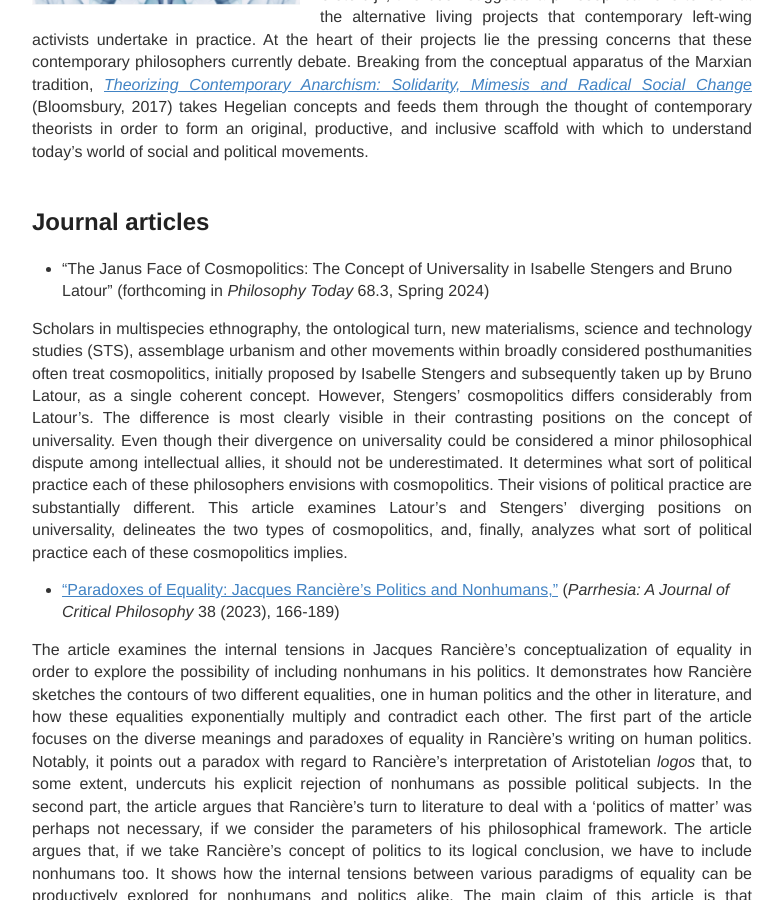
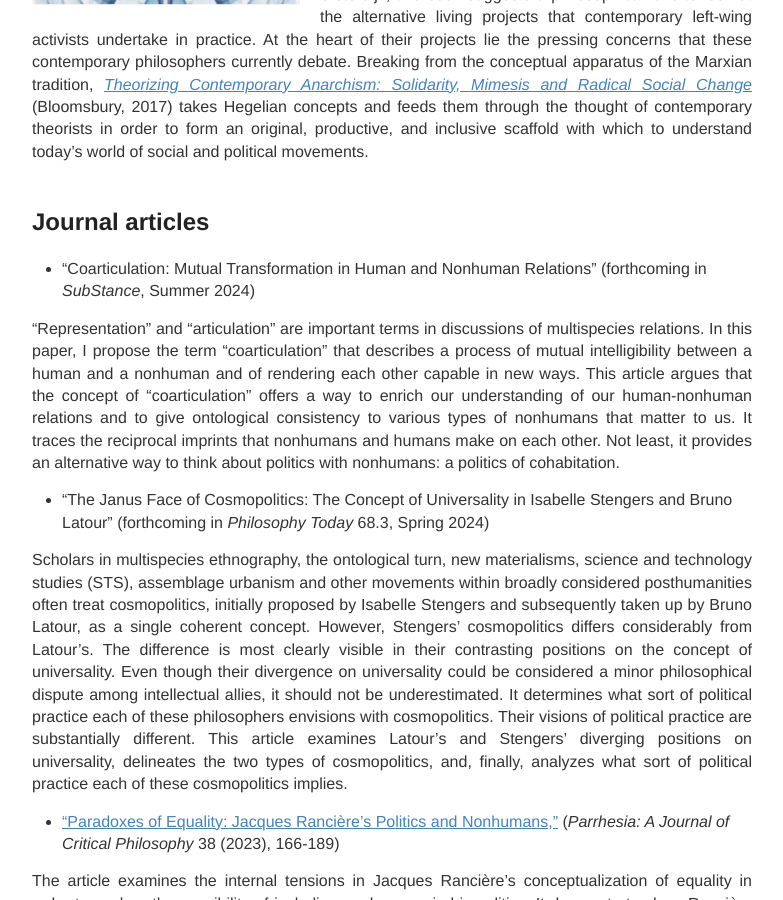
Before and after one commit to IJanicka/IJanicka.github.io, a Jekyll site: the page built from publications.md, in a window 1280 px wide and 900 px high, scrolled down 859 px. Shown: the whole window, without its empty margins (248-1031 px from the left). Built offline with Jekyll 4.4.1, drawn with Linux system fonts in a browser that asks for light colours.

Commit message:
Update publications.md

```diff
--- a/publications.md
+++ b/publications.md
@@ -18,6 +18,9 @@
 </div>
   <h2>Journal articles</h2>
 
+* "Coarticulation: Mutual Transformation in Human and Nonhuman Relations" (forthcoming in *SubStance*, Summer 2024)<br>
+
+“Representation” and “articulation” are important terms in discussions of multispecies relations. In this paper, I propose the term “coarticulation” that describes a process of mutual intelligibility between a human and a nonhuman and of rendering each other capable in new ways. This article argues that the concept of “coarticulation” offers a way to enrich our understanding of our human-nonhuman relations and to give ontological consistency to various types of nonhumans that matter to us. It traces the reciprocal imprints that nonhumans and humans make on each other. Not least, it provides an alternative way to think about politics with nonhumans: a politics of cohabitation.
 
 * “The Janus Face of Cosmopolitics: The Concept of Universality in Isabelle Stengers and Bruno Latour” (forthcoming in *Philosophy Today* 68.3, Spring 2024) <br>
 
```
